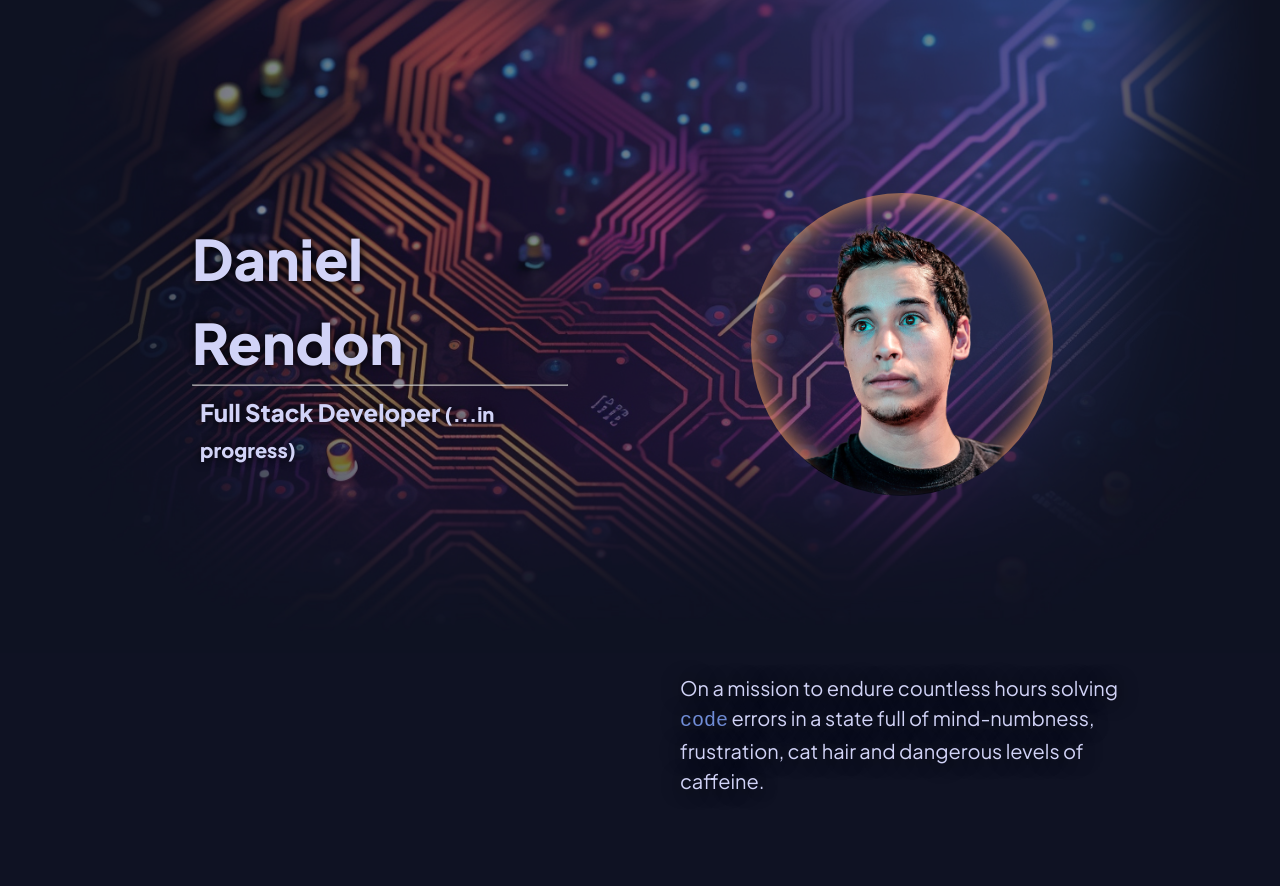
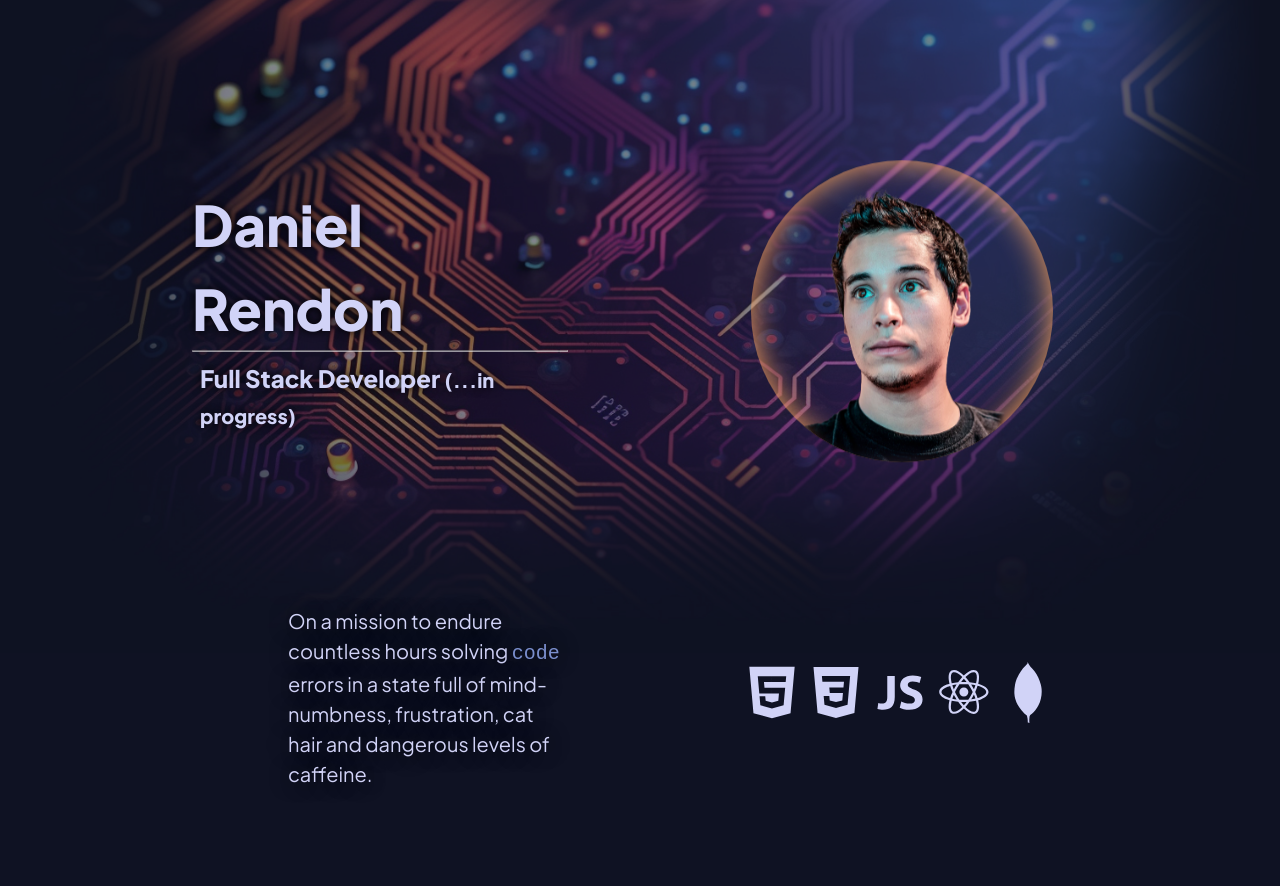
Before and after one commit to DanielRendon1020/portfolio-site, a React (Create React App) app: page / in a window 1280 px wide. Shown: the top 886 px of the page. Built offline with nearby package versions, Linux system fonts and the light colour scheme.

Commit message:
header icons

```diff
--- a/src/components/header/Header.jsx
+++ b/src/components/header/Header.jsx
@@ -2,6 +2,7 @@ import React from "react";
 import bg from "../../assets/bg-fade.jpg";
 import self from "../../assets/self.png";
 import "./header.css";
+import {DiHtml5, DiCss3, DiJavascript1, DiReact, DiMongodb} from "react-icons/di";
 
 const Header = () => {
   return (
@@ -23,6 +24,13 @@ const Header = () => {
         <div className="self-circle">
           <img className="self" src={self} alt="me" />
         </div>
+        <div className="langs">
+          <DiHtml5 className="html" />
+          <DiCss3 className="css" />
+          <DiJavascript1 className="js" />
+          <DiReact className="react" />
+          <DiMongodb className="mongo" />
+        </div>
       </div>
     </div>
   );
--- a/src/components/header/header.css
+++ b/src/components/header/header.css
@@ -18,7 +18,7 @@
     line-height: 1.5;
     display: grid;
     grid-template-columns: 1fr 1fr;
-    grid-template-rows: 3fr 1fr;
+    grid-template-rows: 2fr 1fr;
     grid-column-gap: 1rem;
     grid-row-gap: 1rem;
     padding: 4rem 8rem;
@@ -43,10 +43,10 @@
 }
 
 .description {
-    grid-area: 2 / 2 / 3 / 3;
-    align-self: start;
-    padding: 2rem;
-    justify-self: center;
+    grid-area: 2 / 1 / 3 / 2;
+    align-self: center;
+    padding: 2rem 4rem 2rem 10rem;
+    justify-self: end;
     font-size: 1.25rem;
     text-shadow: 0 0 20px rgb(0, 0, 0);
 }
@@ -80,6 +80,14 @@
     cursor: wait;
     -webkit-animation: vibrate-1 .2s linear infinite both;
     animation: vibrate-1 .2s linear infinite both;
+}
+
+.langs {
+    grid-area: 2 / 2 / 3 / 3;
+    font-size: 4rem;
+    text-shadow: 0 0 20px rgb(0, 0, 0);
+    justify-self: center;
+    align-self: center;
 }
 
 
```
